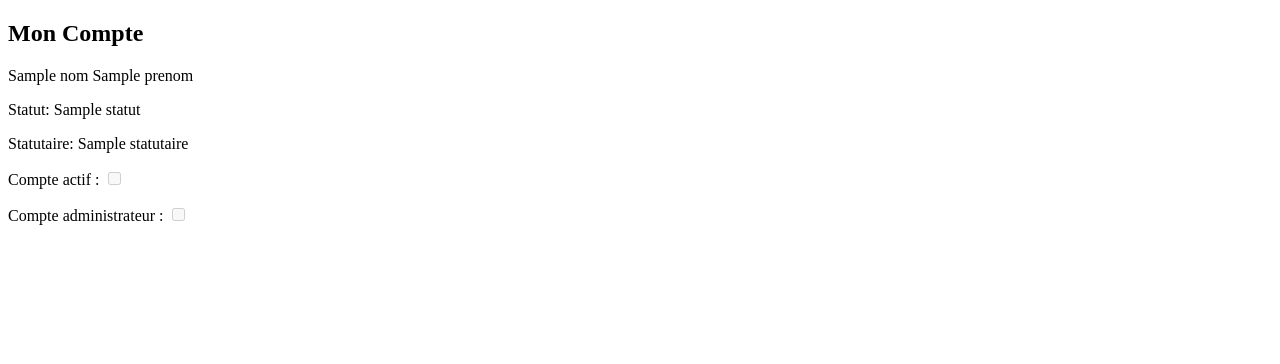
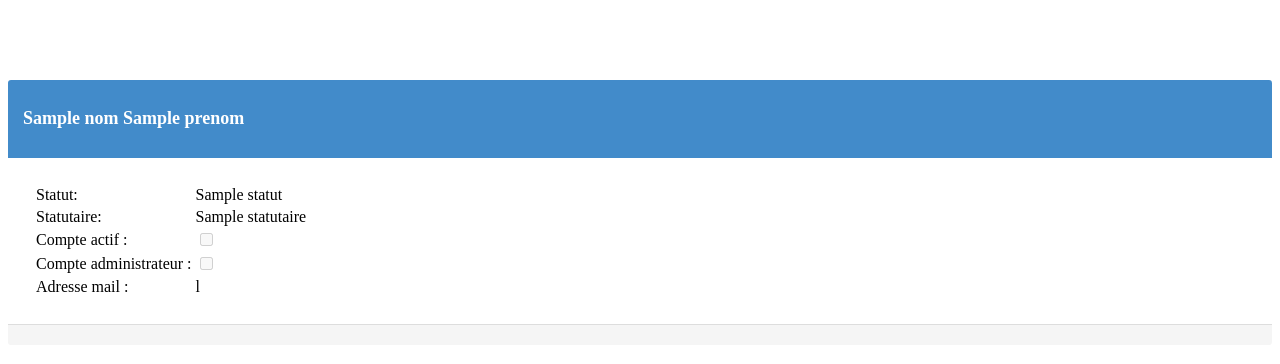
Before and after one commit to hiveship/enssat-serveur-voeux, a PHP site: the page made by application/views/enseignants/edit.php in a window 1280 px wide. Shown: the top 364 px of the page. Run offline with PHP 8.4, Linux system fonts and the light colour scheme; the template is opened without the code that fills it: most values are stand-ins (such as "Sample title", 1, 10 or a date in 2020); data that the repository does not hold is empty.

Commit message:
design "Mon Compte"

```diff
--- a/application/views/enseignants/edit.php
+++ b/application/views/enseignants/edit.php
@@ -1,53 +1,163 @@
 
+<br>
+<br>
 <div class="container">
-	<h2>Mon Compte</h2>
+	<div class="row-fluid user-row">
+		<div class="span1"></div>
+		<div class="span1 dropdown-user" data-for=".cyruxx">
+			<i class="icon-chevron-down text-muted"></i>
+		</div>
+	</div>
+	<div class="row-fluid user-infos cyruxx">
+		<div class="span10 offset1">
+			<div class="panel panel-primary">
+				<div class="panel-heading">
+					<h1 class="panel-title">
+						<p><?php echo $nom . " " . $prenom; ?></p>
+					</h1>
+				</div>
+				<div class="panel-body">
+					<div class="row-fluid">
+						<table class="table table-condensed table-responsive table-user-information">
+							<tbody>
+								<tr>
+									<td>Statut:</td>
+									<td><?php echo $statut; ?></td>
+								</tr>
+								<tr>
+									<td>Statutaire:</td>
+									<td><?php echo $statutaire; ?></td>
+								</tr>
+								<tr>
+									<td>Compte actif :</td>
+									<td><?php
+									if ( $actif ) {
+										echo "<INPUT type='checkbox' name='actif' value='actif' disabled='disabled' checked>";
+									} else {
+										echo "<INPUT type='checkbox' name='actif' value='inactif' disabled='disabled'>";
+									}
+									?></td>
+								</tr>
+								<tr>
+									<td>Compte administrateur :</td>
+									<td><?php
 
-	<p><?php echo $nom . " " . $prenom; ?></p>
-	<p> Statut: <?php echo $statut; ?></p>
-	<p> Statutaire: <?php echo $statutaire; ?></p>
-	<p> Compte actif :
+									if ( $administrateur ) {
+										echo "<INPUT type='checkbox' name='administrateur' value='administrateur' disabled='disabled' checked>";
+									} else {
+										echo "<INPUT type='checkbox' name='administrateur' value='enseignant' disabled='disabled'>";
+									}
 
-	<?php
-	if ( $actif ) {
-		echo "<INPUT type='checkbox' name='actif' value='actif' disabled='disabled' checked>";
-	} else {
-		echo "<INPUT type='checkbox' name='actif' value='inactif' disabled='disabled'>";
-	}
-	?>
-</p>
-	<p> Compte administrateur :
-
-<?php
-
-if ( $administrateur ) {
-	echo "<INPUT type='checkbox' name='administrateur' value='administrateur' disabled='disabled' checked>";
-} else {
-	echo "<INPUT type='checkbox' name='administrateur' value='enseignant' disabled='disabled'>";
-}
-
-?>
-</p>
+									?>
 
 
 
 
+								</tr>
+								<tr>
+									</td>
+									<td>Adresse mail :</td>
+									<td><?php $mai ?>l</td>
+								</tr>
+							</tbody>
+						</table>
+					</div>
 
+				</div>
+				<div class="panel-footer">
+					<span class="pull-right"> </span>
+				</div>
+			</div>
+		</div>
+		<style>
+//
+Reusing bootstrap 3 panel CSS
+.panel {
+	background-color: #FFFFFF;
+	border: 1px solid rgba(0, 0, 0, 0);
+	border-radius: 4px 4px 4px 4px;
+	box-shadow: 0 1px 1px rgba(0, 0, 0, 0.05);
+	margin-bottom: 20px;
+}
 
+.panel-primary {
+	border-color: #428BCA;
+}
 
+.panel-primary>.panel-heading {
+	background-color: #428BCA;
+	border-color: #428BCA;
+	color: #FFFFFF;
+}
 
+.panel-heading {
+	border-bottom: 1px solid rgba(0, 0, 0, 0);
+	border-top-left-radius: 3px;
+	border-top-right-radius: 3px;
+	padding: 10px 15px;
+}
 
+.panel-title {
+	font-size: 18px;
+	margin-bottom: 0;
+	margin-top: 0;
+}
 
+.panel-body:before, .panel-body:after {
+	content: " ";
+	display: table;
+}
 
+.panel-body:before, .panel-body:after {
+	content: " ";
+	display: table;
+}
 
+.panel-body:after {
+	clear: both;
+}
 
+.panel-body {
+	padding: 25px;
+}
 
+.panel-footer {
+	background-color: #F5F5F5;
+	border-bottom-left-radius: 3px;
+	border-bottom-right-radius: 3px;
+	border-top: 1px solid #DDDDDD;
+	padding: 10px 15px;
+}
 
+//
+CSS from v3 snipp
+.user-row {
+	margin-bottom: 14px;
+}
 
+.user-row:last-child {
+	margin-bottom: 0;
+}
 
+.dropdown-user {
+	margin: 13px 0;
+	padding: 5px;
+	height: 100%;
+}
 
+.dropdown-user:hover {
+	cursor: pointer;
+}
 
+.table-user-information>tbody>tr {
+	border-top: 1px solid rgb(221, 221, 221);
+}
 
+.table-user-information>tbody>tr:first-child {
+	border-top: 0;
+}
 
-
-
-</div>
+.table-user-information>tbody>tr>td {
+	border-top: 0;
+}
+</style>
```
